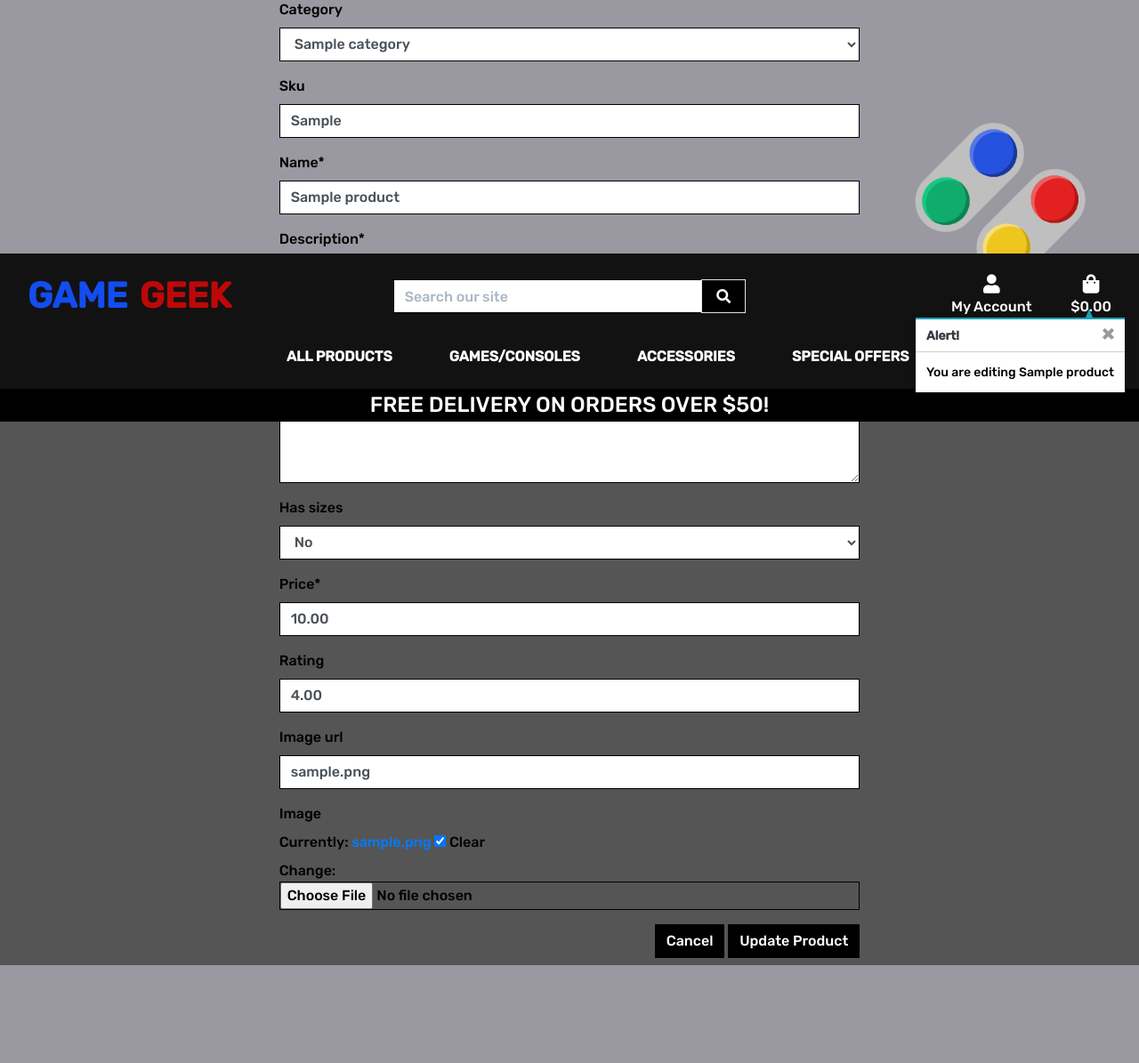
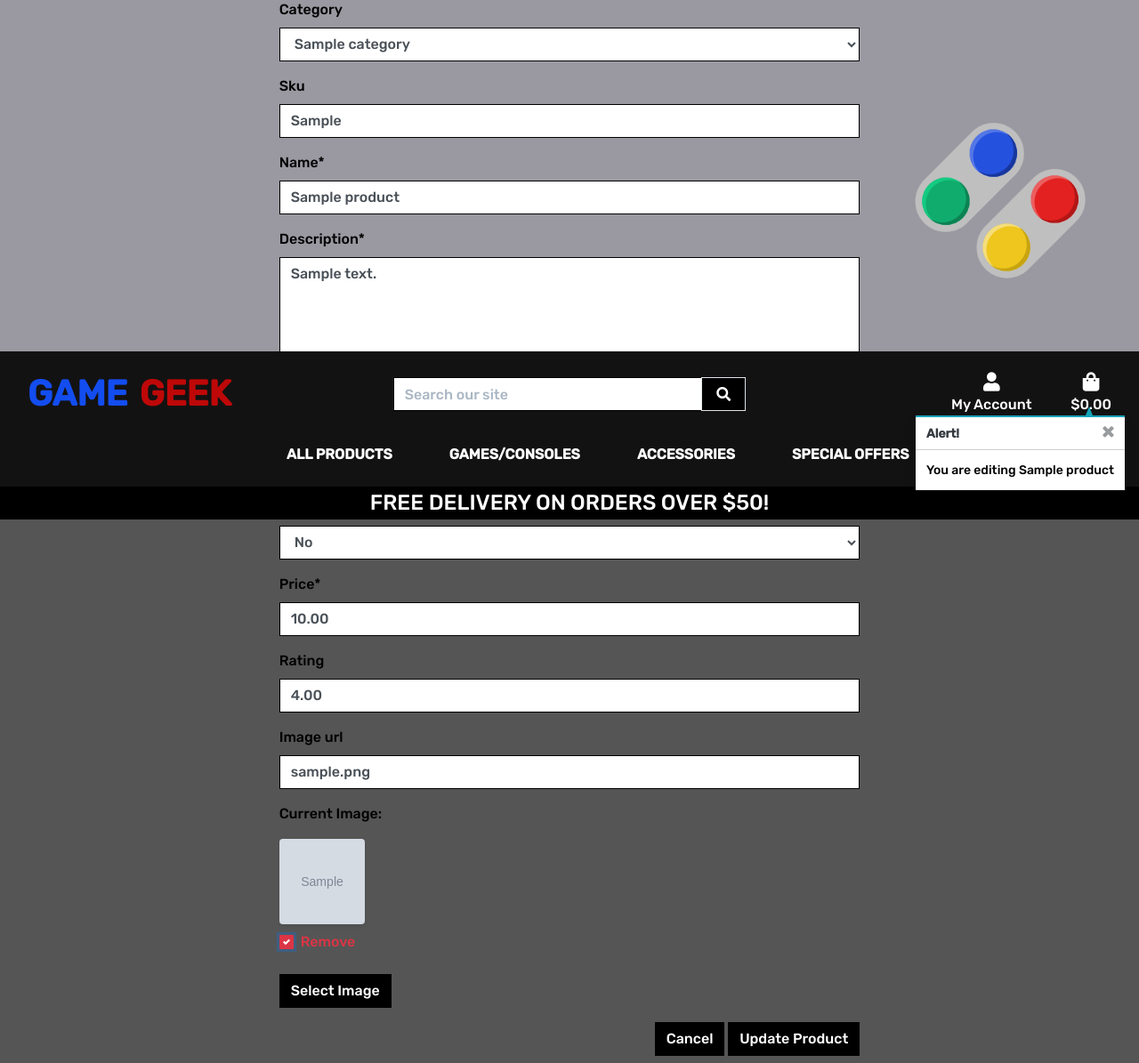
Before and after one commit to Harbs1999/game_geek, a Django app: page /products/edit/1/ in a window 1280 px wide, after a click on "Remove". Shown: the part 382-1577 px from the top of the page at 89% size. Before the commit the page ends 1467 px from the top, so only its background shows below. Run offline with Django 3.2, Linux system fonts and the light colour scheme; a user stored in the database is signed in; tables that the repository leaves empty hold one stand-in row (values such as "Sample post"); grey boxes marked "Sample" are stand-in pictures; some libraries are stand-ins or nearby versions.

Commit message:
Admin - Fixed image upload field

```diff
--- a/bag/templates/bag/bag.html
+++ b/bag/templates/bag/bag.html
@@ -44,7 +44,6 @@
                                         {% else %}
                                         <img class="img-fluid rounded" src="{{ MEDIA_URL }}noimage.png" alt="{{ item.product.name }}">
                                         {% endif %}
-                                        <img class="img-fluid rounded" src="{{ item.product.image.url }}">
                                     </td>
                                     <td class="py-3">
                                         <p class="my-0 text-black"><strong>{{ item.product.name }}</strong></p>
--- a/products/forms.py
+++ b/products/forms.py
@@ -1,4 +1,5 @@
 from django import forms
+from .widgets import CustomClearableFileInput
 from .models import Product, Category
 
 
@@ -8,6 +9,8 @@ class ProductForm(forms.ModelForm):
         model = Product
         fields = '__all__'
 
+    image = forms.ImageField(label='Image', required=False, widget=CustomClearableFileInput)
+
     def __init__(self, *args, **kwargs):
         super().__init__(*args, **kwargs)
         categories = Category.objects.all()
--- /dev/null
+++ b/products/templates/products/custom_widget_templates/custom_clearable_file_input.html
@@ -0,0 +1,17 @@
+{% if widget.is_initial %}
+    <p>{{ widget.initial_text }}:</p>
+    <a href="{{ widget.value.url }}">
+        <img width="96" height="96" class="rounded shadow-sm" src="{{ widget.value.url }}">
+    </a>
+    {% if not widget.required %}
+        <div class="custom-control custom-checkbox mt-2">
+            <input class="custom-control-input" type="checkbox" name="{{ widget.checkbox_name }}" id="{{ widget.checkbox_id }}">
+            <label class="custom-control-label text-danger" for="{{ widget.checkbox_id }}">{{ widget.clear_checkbox_label }}</label>
+        </div>
+    {% endif %}<br>
+    {{ widget.input_text }}
+{% endif %}
+<span class="btn btn-black rounded-0 btn-file">
+    Select Image <input id="new-image" type="{{ widget.type }}" name="{{ widget.name }}"{% include "django/forms/widgets/attrs.html" %}>
+</span>
+<strong><p class="text-danger" id="filename"></p></strong>
--- a/products/templates/products/edit_product.html
+++ b/products/templates/products/edit_product.html
@@ -26,7 +26,13 @@
             <div class="col-8 offset-2">
                 <form method="POST" action="{% url 'edit_product' product.id %}" class="form mb-2" enctype="multipart/form-data">
                     {% csrf_token %}
-                    {{ form | crispy }}
+                    {% for field in form %}
+                        {% if field.name != 'image' %}
+                            {{ field | as_crispy_field }}
+                        {% else %}
+                            {{ field }}
+                        {% endif %}
+                    {% endfor %}
                     <div class="text-right">
                         <a class="btn btn-outline-black rounded-0" href="{% url 'products' %}">Cancel</a>
                         <button class="btn btn-black rounded-0" type="submit">Update Product</button>
@@ -36,3 +42,14 @@
         </div>
     </div>
 {% endblock %}
+
+
+{% block postloadjs %}
+    {{ block.super }}
+    <script type="text/javascript">
+        $('#new-image').change(function() {
+            var file = $('#new-image')[0].files[0];
+            $('#filename').text(`Image will be set to: ${file.name}`);
+        });
+    </script>
+{% endblock %}
--- a/static/css/base.css
+++ b/static/css/base.css
@@ -259,6 +259,34 @@ input[name='q']::placeholder {
 	color: #17a2b8; /* text-info */
 }
 
+/* Product Form */
+
+.btn-file {
+    position: relative;
+    overflow: hidden;
+}
+
+.btn-file input[type="file"] {
+    position: absolute;
+    top: 0;
+    right: 0;
+    min-width: 100%;
+    min-height: 100%;
+    opacity: 0;
+    cursor: pointer;
+}
+
+.custom-checkbox .custom-control-label::before {
+    border-radius: 0;
+    border-color: #dc3545;
+}
+
+.custom-checkbox .custom-control-input:checked~.custom-control-label::before {
+    background-color: #dc3545;
+    border-color: #dc3545;
+    border-radius: 0;
+}
+
 /* -------------------------------- Media Queries */
 
 /* Slightly larger container on xl screens */
```
Also changed, not shown: products/templates/products/add_product.html (+17 -1 lines), products/widgets.py (added, +9 -0 lines), media/565bju14gx961.jpg (added).
